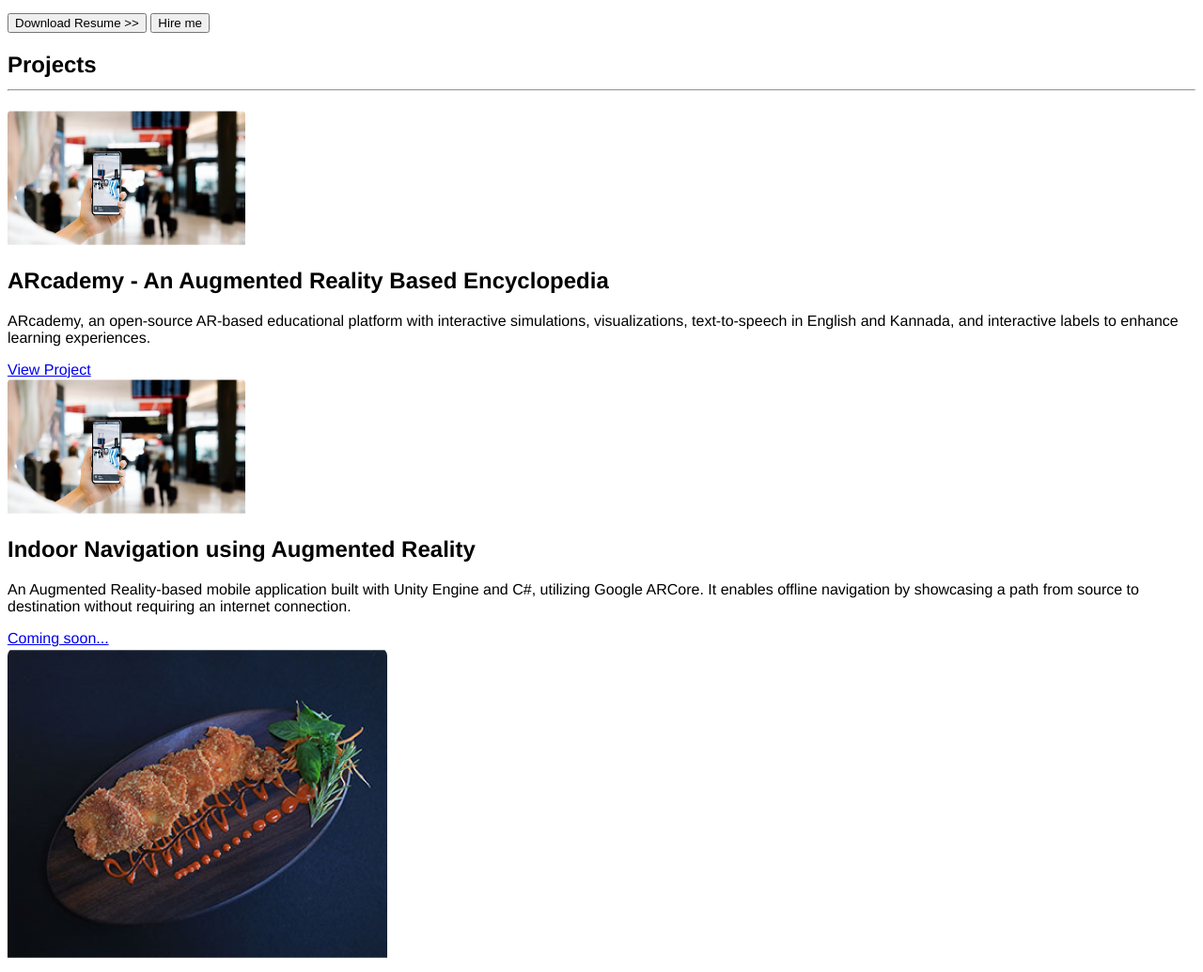
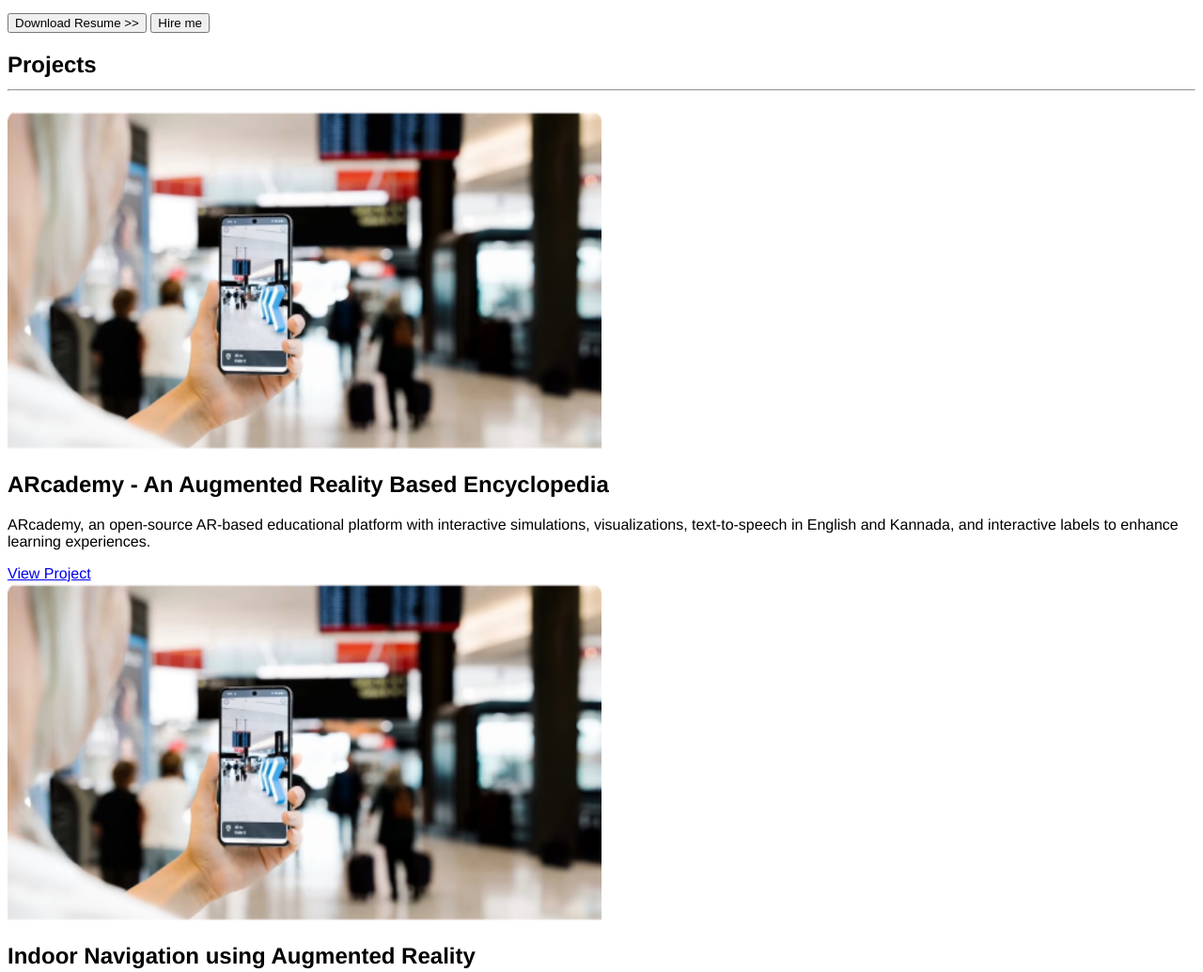
Before and after one commit to ankithcrgowda/html-assignment, a plain HTML site: page index.html in a window 1280 px wide. Shown: the part 414-1449 px from the top of the page at 94% size. Drawn offline with Linux system fonts and the light colour scheme.

Commit message:
Update index.html

```diff
--- a/index.html
+++ b/index.html
@@ -87,7 +87,7 @@
                 <di>
                             <!-- Project 2 Content -->
                             <div>
-                                <img src="./images/Projects/IndNav_AR.png" width="20%"/>
+                                <img src="./images/Projects/IndNav_AR.png" width="50%"/>
                             </div>
                             <div>
                                 <h2>ARcademy - An Augmented Reality Based Encyclopedia</h2>
@@ -95,13 +95,13 @@
                                     ARcademy, an open-source AR-based educational platform with interactive simulations, visualizations, text-to-speech in
     English and Kannada, and interactive labels to enhance learning experiences.
                                 </p>
-                                <a href="github.com/ankithcrgowda/ARcademy" width="20%">View Project</a>
+                                <a href="github.com/ankithcrgowda/ARcademy" width="50%">View Project</a>
                             </div>
                         </di
                     <div>
                         <!-- Project 1 Content -->
                         <div>
-                            <img src="./images/Projects/IndNav_AR.png" width="20%"/>
+                            <img src="./images/Projects/IndNav_AR.png" width="50%"/>
                         </div>
                         <div>
                             <h2>Indoor Navigation using Augmented Reality</h2>
```
